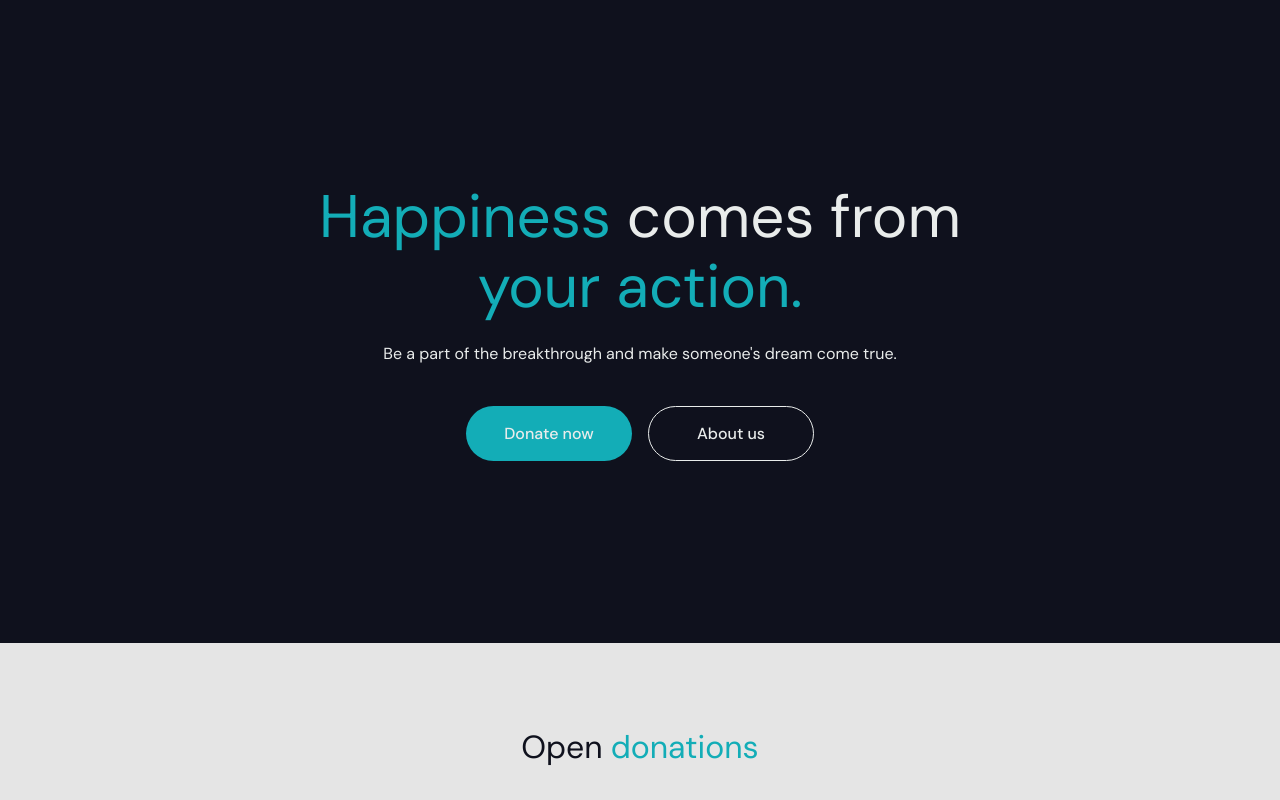
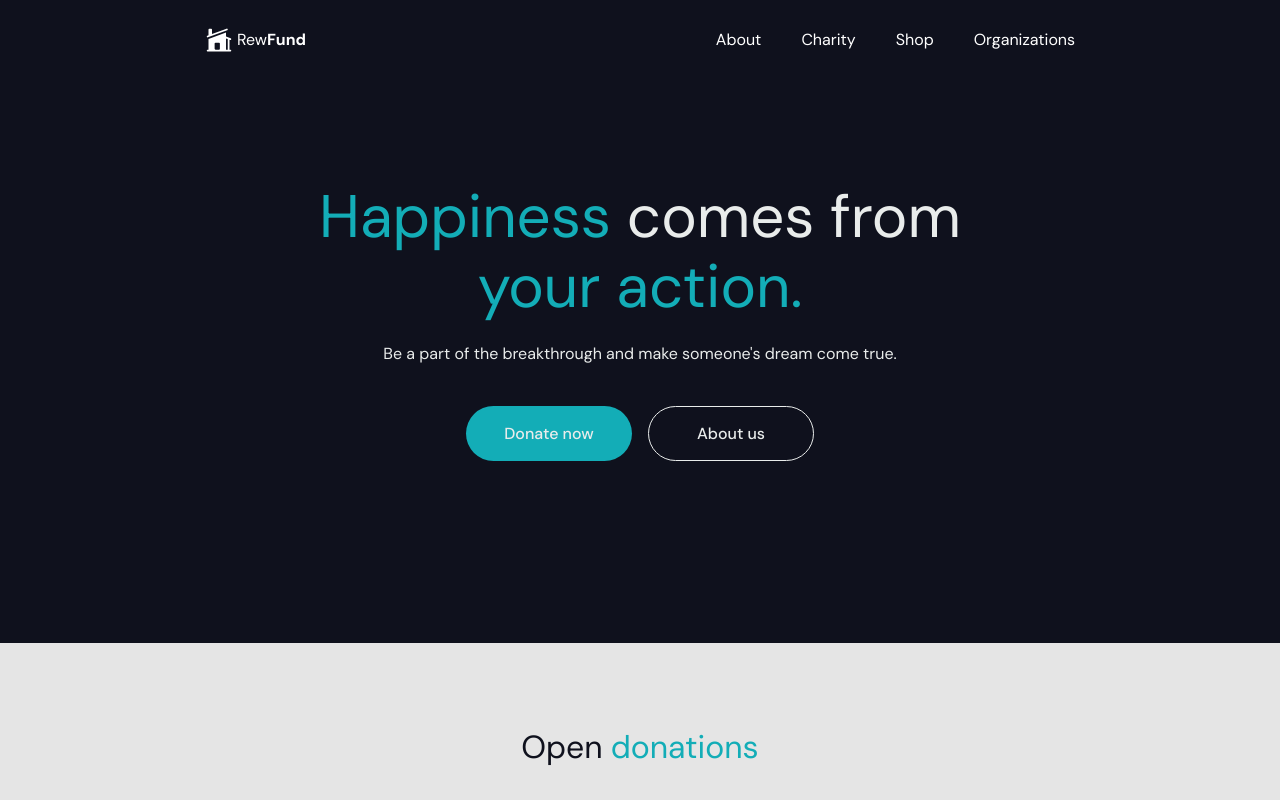
Before and after one commit to NelTeano/REWARD-FUNDING-WEBSITE, a Next.js app: page / in a window 1280 px wide. Shown: the top 800 px of the page. Built offline with nearby package versions, Linux system fonts and the light colour scheme; no server answers.

Commit message:
completes organization page ( still needs some feautures like next pages in case theres many orgs ) & add routes in header buttons

```diff
--- a/src/app/Home/layout.jsx
+++ /dev/null
@@ -1,12 +0,0 @@
-import Header from '../../components/Header/Header'
-import Footer from '../../components/Footer/Footer'
-
-export default function Layout({ children }) {
-    return (
-        <>
-        <Header />
-            <main>{children}</main>
-        <Footer />
-        </>
-    )
-}
--- a/src/app/Organizations/page.jsx
+++ b/src/app/Organizations/page.jsx
@@ -1,7 +1,13 @@
 'use client'
 import React, { useState, useEffect } from 'react';
 import axios from 'axios';
+
+// COMPONENTS
 import OrgCard from '@/components/Card/OrganizationCard';
+import Image from 'next/image';
+
+// IMAGES
+import BannerImg from '../../../public/assets/BannerImg.png'
 
 export default function Page() {
     const [organizations, setOrganizations] = useState([]);
@@ -23,18 +29,34 @@ export default function Page() {
     return (
         <React.Fragment>
             {organizations && (
-                <div className='flex flex-col w-full relative h-[6000px] bg-lightGray'>
+                <div className='flex flex-col w-full relative h-auto bg-lightGray'>
 
+                    <div className='flex w-full h-[400px] bg-black text-xxl text-white justify-center items-center'>
+                        <h1>Organization Donation</h1>
+                    </div>
+
+                    <div className='flex w-full h-[200px] bg-lightGray py-8 text-md text-black items-center '>
+                        <div className='flex flex-row relative ml-[70px] gap-16'>
+                            <Image
+                                src={BannerImg}
+                                priority={true}
+                                width="0"
+                                height="0"
+                                className='h-[140px] w-[249px] relative'
+                                alt='product image'
+                            />
+                            <p className='leading-8'>
+                                You&apos;re supporting <strong>Organizations that Helps People</strong> <br />
+                                Your donation will benefit <strong>People and Environment</strong>
+                            </p>
+                        </div>
+                    </div>
 
                     <div className='flex flex-col justify-center items-center'>
-                        <div className='flex flex-row flex-wrap w-[1200px] justify-center items-center gap-10'>
+                        <div className='flex flex-row flex-wrap w-[1200px] py-10 justify-center items-center gap-10'>
                             {organizations.map((details, index) => (
                                 <OrgCard
                                     key={index}
-                                    // name={details.name}
-                                    // logo={details.images[0]}
-                                    // desc={details.description}
-                                    // paymentLink={details.metadata?.link}
                                     product={details}
                                 />
                             ))}
--- a/src/app/layout.js
+++ b/src/app/layout.js
@@ -1,5 +1,10 @@
 import { DM_Sans } from "next/font/google";
 import "./globals.css";
+
+// COMPONENTS
+
+import Header from '@/components/Header/Header'
+import Footer from '@/components/Footer/Footer'
 
 
 // AUTH PROVIDER
@@ -20,7 +25,9 @@ export default function RootLayout({ children }) {
     >
       <html lang="en">
         <body className={inter.className}>
-          {children}
+          <Header />
+            {children}
+          <Footer />
         </body>
       </html>
     </ClerkProvider>
--- a/src/components/Card/OrganizationCard.jsx
+++ b/src/components/Card/OrganizationCard.jsx
@@ -53,7 +53,7 @@ export default function OrganizationCard({product}) {
             </div>
             <Link
                 href={product.metadata.link}
-                className='flex justify-center items-center bg-transparent py-2 rounded-md text-cyan border border-cyan hover:bg-cyan hover:text-white ease-in duration-200'>
+                className='flex justify-center items-center bg-black py-2 rounded-md text-white hover:bg-cyan hover:text-white ease-in duration-200'>
                 Donate now
             </Link>
 
--- a/src/components/Header/Header.jsx
+++ b/src/components/Header/Header.jsx
@@ -3,6 +3,7 @@ import React, { useState, useEffect } from 'react'
 
 
 import { HomeModernIcon } from '@heroicons/react/24/solid'
+import Link from 'next/link';
 
 
 
@@ -49,6 +50,25 @@ export default function Header() {
     }, []);
 
 
+    const HeaderRoutes = [
+        {
+            name: 'About',
+            link: '/about',
+        },
+        {
+            name: 'Charity',
+            link: '/charity',
+        },
+        {
+            name: 'Shop',
+            link: '/shop',
+        },
+        {
+            name: 'Organizations',
+            link: '/organizations',
+        },
+    ]
+
 
     return (
         <React.Fragment>
@@ -60,6 +80,9 @@ export default function Header() {
                     boxShadow: headerColor.shadow
                 }}
             >
+                <Link
+                    href={'/'}
+                >
                     <div className='flex inline items-center gap-1'>
                         <HomeModernIcon className="size-7 text-blue-500"/>
                         <span>
@@ -67,11 +90,16 @@ export default function Header() {
                             <span className='font-bold'>Fund</span>
                         </span>
                     </div>
+                </Link>
                 <div className='flex flex-row gap-10'>
-                    <p>About</p>
-                    <p>Charity</p>
-                    <p>Shop</p>
-                    <p>Organizations</p>
+                    {HeaderRoutes.map((header, index) => (
+                        <Link
+                            key={index}
+                            href={header.link}
+                        >
+                            <p>{header.name}</p>
+                        </Link>
+                    ))}
                 </div>
             </nav>
         </React.Fragment>
```
Also changed, not shown: public/assets/BannerImg.png (added). Lines whose indentation alone changed are shown as unchanged.
